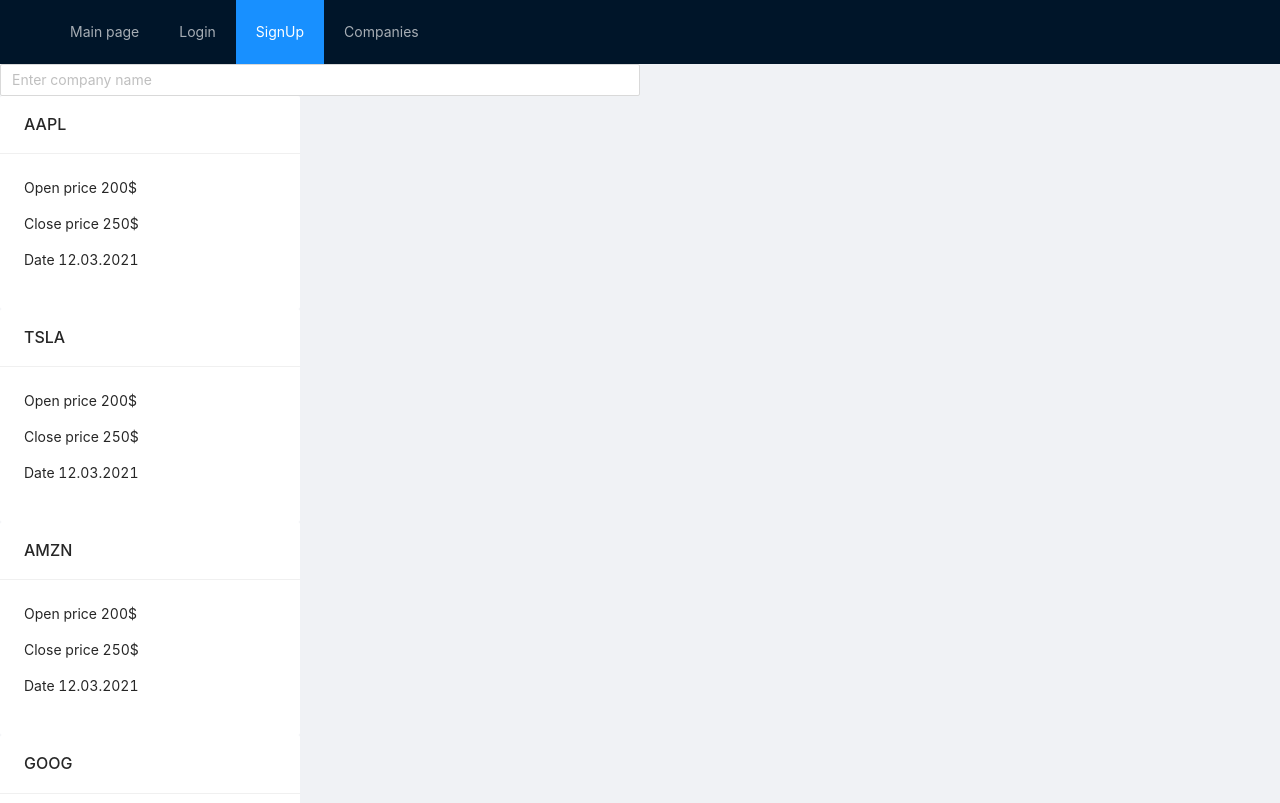
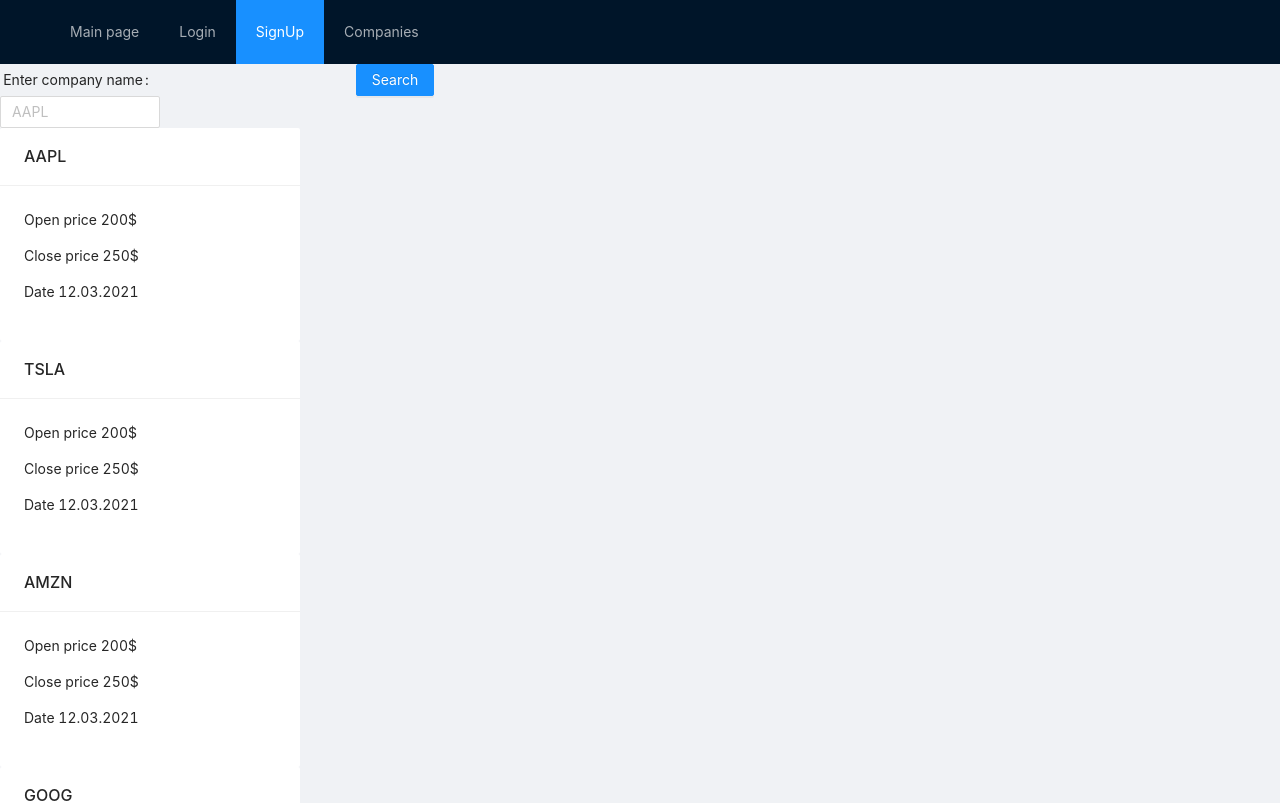
Before and after one commit to Deiklov/diplom_front, a React (Create React App) app: page /companies in a window 1280 px wide. Shown: the top 803 px of the page. Built offline with nearby package versions, Linux system fonts and the light colour scheme; what promise.prototype.finally, superagent-promise would draw is missing.

Commit message:
form for query and company store

```diff
--- a/src/index.js
+++ b/src/index.js
@@ -5,6 +5,7 @@
 import authStore from "./store/authStore";
 import commonStore from "./store/commonStore";
 import userStore from "./store/userStore";
+import companyStore from "./store/companyStore";
 import promiseFinally from "promise.prototype.finally";
 import {BrowserRouter} from "react-router-dom";
 import {Provider} from "mobx-react";
@@ -13,7 +14,8 @@
 const stores = {
     authStore,
     commonStore,
-    userStore
+    userStore,
+    companyStore
 };
 
 promiseFinally.shim();
--- a/src/pages/companiesPage.jsx
+++ b/src/pages/companiesPage.jsx
@@ -6,21 +6,47 @@
 import ListErrors from "../components/ListErrors";
 import {Card} from 'antd';
 
+const layout = {
+    labelCol: {
+        span: 12,
+    },
+    wrapperCol: {
+        span: 16,
+    },
+};
+
 class CompaniesPage extends React.Component {
+    handleQueryChange = e => {
+        this.props.companyStore.setPassword(e.target.value);
+    };
+    onFinish = values => {
+        console.log('Received values of form: ', values);
+    };
+
 
     render() {
         const {values, errors, inProgress} = this.props.authStore;
         const elements = ["AAPL", "TSLA", "AMZN", "GOOG", "FB"];
 
-        function randomDate(start, end) {
-            return new Date(start.getTime() + Math.random() * (end.getTime() - start.getTime()));
-        }
 
         return (
             <div className="auth-page">
                 <div className="container page">
                     <div className="row">
-                        <Input placeholder="Enter company name"/>
+                        <Form {...layout} layout={"inline"} name="nest-messages" onFinish={this.onFinish}>
+                            <Form.Item
+                                name={['searchCompany']}
+                                label="Enter company name"
+                            >
+                                <Input style={{width: 160}} placeholder="AAPL"
+                                       onChange={this.handleQueryChange}/>
+                            </Form.Item>
+                            <Form.Item wrapperCol={{...layout.wrapperCol, offset: 8}}>
+                                <Button type="primary" htmlType="submit">
+                                    Search
+                                </Button>
+                            </Form.Item>
+                        </Form>
                         <div className="col-md-6 offset-md-3 col-xs-12">
                             <div className="site-card-border-less-wrapper">
                                 {elements.map((value, index) => {
--- a/src/pages/loginPage.jsx
+++ b/src/pages/loginPage.jsx
@@ -28,8 +28,6 @@
     };
 
     handleSubmitForm = () => {
-        console.log(this.props.authStore.values.email);
-        console.log(this.props.authStore.values.password);
         this.props.authStore.login().then(() => this.props.history.replace("/"));
     };
     onFinish = (values) => {
--- /dev/null
+++ b/src/store/companyStore.jsx
@@ -0,0 +1,23 @@
+import {action, makeObservable, observable} from "mobx";
+import agent from "../api/apiCalls";
+
+class CompanyStore {
+    errors = undefined;
+    companyData = {
+        name: undefined,
+        slug: undefined,
+        description: undefined,
+    };
+    searchQuery = undefined;
+
+    constructor() {
+        makeObservable(this, {})
+    }
+
+    setSearchQuery(data) {
+        this.searchQuery = data;
+    }
+
+}
+
+export default new CompanyStore();
```
